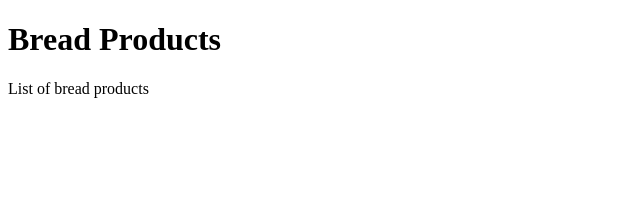
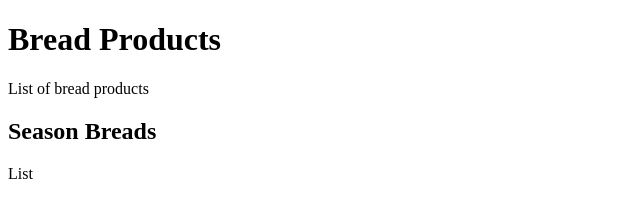
Before and after one commit to TBeardJR/fluffy-train, a plain HTML site: page WebContent/index.html in a window 1280 px wide. Shown: the whole page, without its empty margins (0-640 px from the left). Drawn offline with Linux system fonts and the light colour scheme.

Commit message:
Added seasonal breads

```diff
--- a/WebContent/index.html
+++ b/WebContent/index.html
@@ -8,5 +8,9 @@
 	<h1>Bread Products </h1>
 
 	<p>List of bread products</p>
+
+	<h2>Season Breads</h2>
+
+	<p>List</p>
 </body>
 </html>
```
